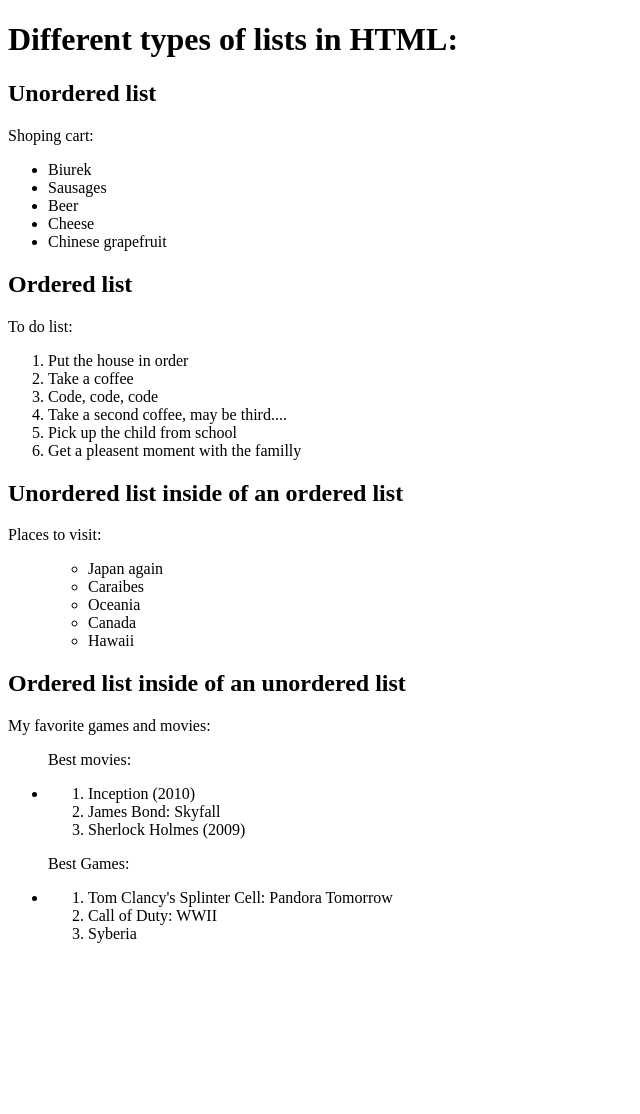
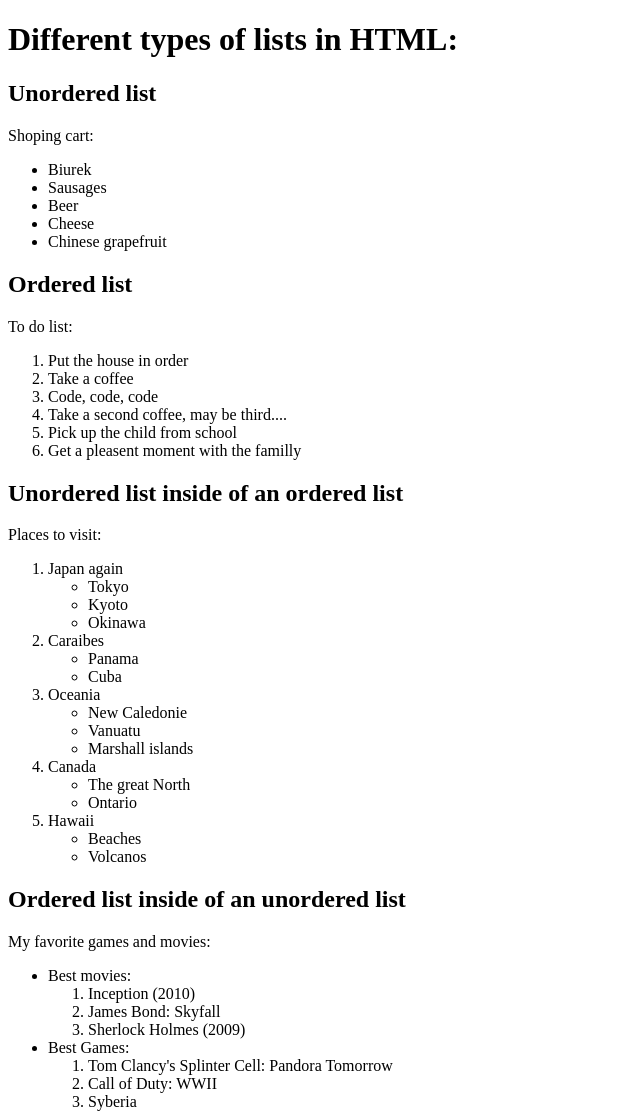
Before and after one commit to antoni-danov/Brainnest-Front-end-training-program, a plain HTML site: page HTML - 13.11.2022/HTML-Assignments/Lists/lists.html in a window 1280 px wide. Shown: the whole page, without its empty margins (0-640 px from the left). Before the commit the page ends 959 px from the top, so only its background shows below. Drawn offline with Linux system fonts and the light colour scheme.

Commit message:
Correction on lists

```diff
--- a/HTML - 13.11.2022/HTML-Assignments/Lists/lists.html
+++ b/HTML - 13.11.2022/HTML-Assignments/Lists/lists.html
@@ -44,12 +44,32 @@
             <div class="ul-in-an-ol-body">
                 <div>Places to visit:</div>
                 <ol>
+                    <li>Japan again</li>
                     <ul>
-                        <li>Japan again</li>
+                        <li>Tokyo</li>
+                        <li>Kyoto</li>
+                        <li>Okinawa</li>
+                    </ul>
                     <li>Caraibes</li>
+                    <ul>
+                        <li>Panama</li>
+                        <li>Cuba</li>
+                    </ul>
                     <li>Oceania</li>
+                    <ul>
+                        <li>New Caledonie</li>
+                        <li>Vanuatu</li>
+                        <li>Marshall islands</li>
+                    </ul>
                     <li>Canada</li>
+                    <ul>
+                        <li>The great North</li>
+                        <li>Ontario</li>
+                    </ul>
                     <li>Hawaii</li>
+                    <ul>
+                        <li>Beaches</li>
+                        <li>Volcanos</li>
                     </ul>
                 </ol>
             </div>
@@ -59,22 +79,18 @@
             <div class="ol-in-an-ul-body">
                 <div>My favorite games and movies:</div>
                 <ul>
-                    <p>Best movies:</p>
-                    <li>
+                    <li>Best movies:</li>
                     <ol>
                         <li>Inception (2010)</li>
                         <li>James Bond: Skyfall </li>
                         <li>Sherlock Holmes (2009)</li>
                     </ol>
-                    </li>
-                    <p>Best Games:</p>
-                    <li>
+                    <li>Best Games:</li>
                     <ol>
                         <li>Tom Clancy's Splinter Cell: Pandora Tomorrow</li>
                         <li>Call of Duty: WWII</li>
                         <li>Syberia</li>
                     </ol>
-                    </li>
                 </ul>
             </div>
         </section>
```
Lines whose indentation alone changed are shown as unchanged.
